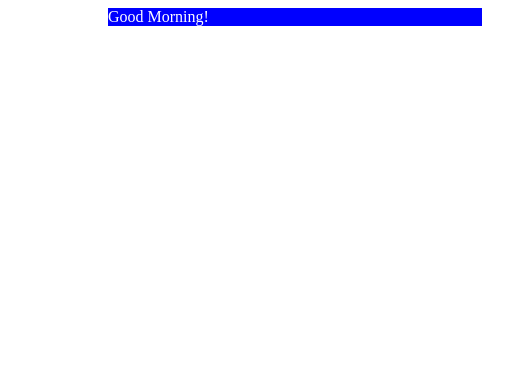
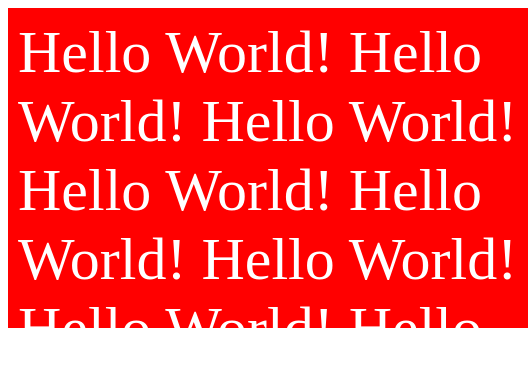
Before and after one commit to knaresh545/Scaler_Web_Dev, a plain HTML site: page index.html in a window 390 px wide. Shown: the whole page, 528 px wide, since content can reach past the window. Drawn offline with Linux system fonts and the light colour scheme.

Commit message:
Added basic responsive code

```diff
--- a/index.html
+++ b/index.html
@@ -22,9 +22,15 @@
   <body>
     <!--Inline CSS-->
     <!-- <div class="greetings greet" id="test-id">Hello World!</div> -->
-    <div class="animation-1">Good Morning!</div>
+    <!-- <div class="animation-1">Good Morning!</div> -->
     <!-- In CSS id styling takes higher priority over the class-->
     <!--CSS styling is applied top to bottom-->
     <!-- <div id="test-id">How are you!</div> -->
+    <div class="responsive">
+      Hello World! Hello World! Hello World! Hello World! Hello World! Hello
+      World! Hello World! Hello World! Hello World! Hello World! Hello World!
+      Hello World! Hello World! Hello World! Hello World! Hello World! Hello
+      World! Hello World!
+    </div>
   </body>
 </html>
--- a/style.css
+++ b/style.css
@@ -1,4 +1,24 @@
-.greet {
+.responsive {
+  height: 300px;
+  width: 1200px;
+  background-color: red;
+  color: white;
+  font-size: 60px;
+  padding: 10px;
+}
+
+@media screen and (max-width: 1000px) {
+  .responsive {
+    width: 500px;
+  }
+}
+
+@media screen and (min-width: 1000px) {
+  .responsive {
+    width: 500px;
+  }
+}
+/* .greet {
   background-color: red;
 }
 
@@ -27,4 +47,4 @@
     background-color: blue;
     transform: translateX(100px);
   }
-}
+} */
```
